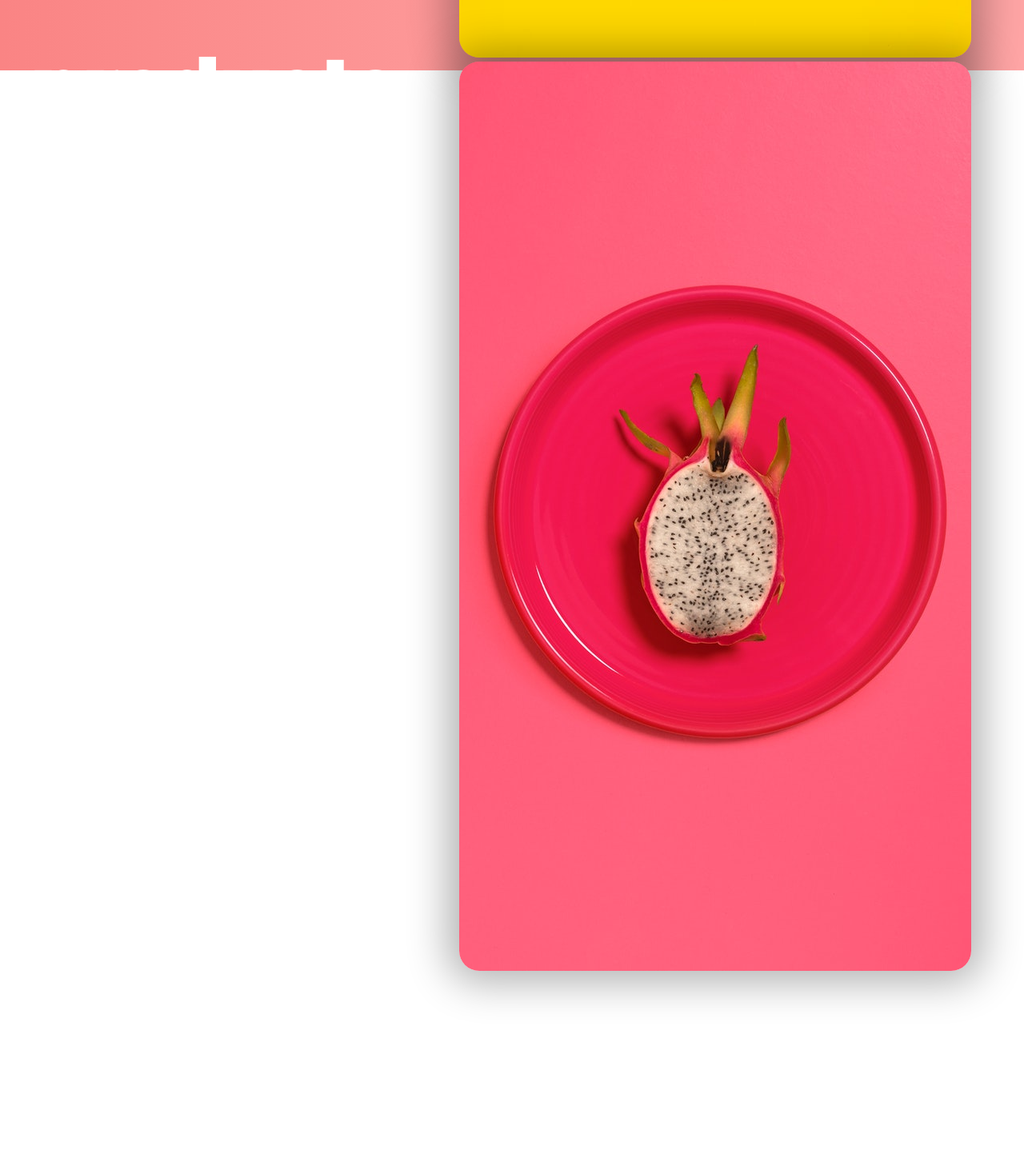
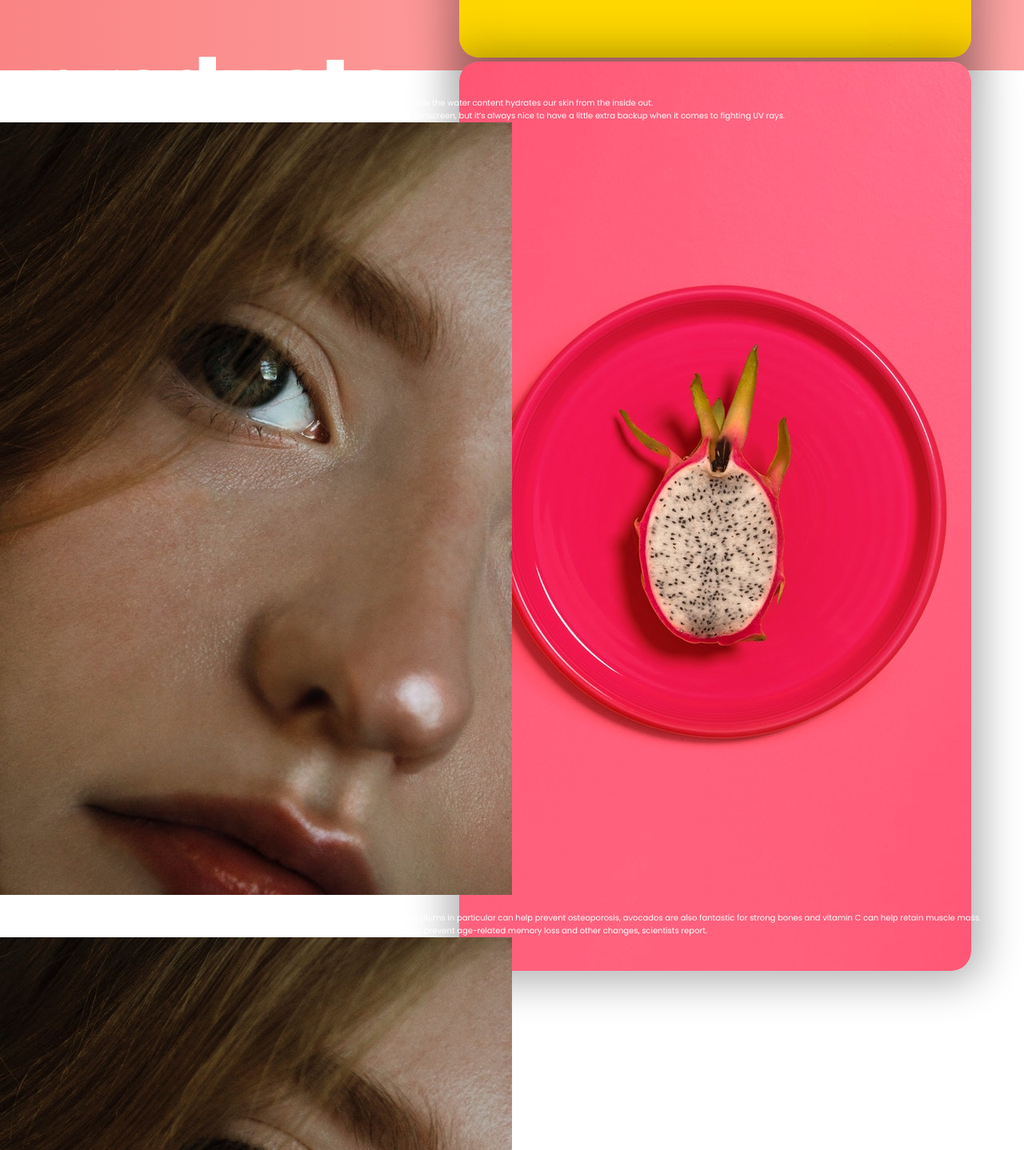
Before and after one commit to ErikRodriguez-webdev/juicy-fe, a React (Create React App) app in the folder juicy/: page / in a window 1280 px wide. Shown: the part 712-2150 px from the top of the page at 80% size. Before the commit the page ends 2104 px from the top, so only its background shows below. Built offline with nearby package versions, Linux system fonts and the light colour scheme.

Commit message:
• Creates benefits card component • Creates data structure for benefit cards in utils folder

```diff
--- a/juicy/src/App.js
+++ b/juicy/src/App.js
@@ -1,3 +1,8 @@
+// components
+import BenefitCards from "./components/BenefitCards.js";
+// data structure
+import { data } from "./utils/structures/BenefitStructure.js";
+// stylesheet
 import "./index.css";
 // assets
 import hero1 from "./assets/images/juicy_hero_2_by_AleksandarPasaric_from_Pexels.jpeg";
@@ -33,6 +38,13 @@ function App() {
           <img src={scrollDown} alt="scroll down" />
         </div>
       </section>
+
+      <section className="benefit">
+        <h3>Juicy Benefits</h3>
+        {data.map((groupObj) => (
+          <BenefitCards key={groupObj.id} data={groupObj} />
+        ))}
+      </section>
     </div>
   );
 }
--- /dev/null
+++ b/juicy/src/components/BenefitCards.js
@@ -0,0 +1,19 @@
+// stylesheet
+import "../index.css";
+
+export default function BenefitCards(props) {
+  const { title, texts, image, imageAlt } = props.data;
+  return (
+    <div>
+      <div>
+        <h4>{title}</h4>
+        <ul>
+          {texts.map((text) => (
+            <li>{text}</li>
+          ))}
+        </ul>
+      </div>
+      <img src={image} alt={imageAlt} />
+    </div>
+  );
+}
--- /dev/null
+++ b/juicy/src/utils/structures/BenefitStructure.js
@@ -0,0 +1,36 @@
+import b1 from "../../assets/images/juicy_benefits_1_by_ChloeAmaya_from_pexels.jpeg";
+import b2 from "../../assets/images/juicy_benefits_1_by_ChloeAmaya_from_pexels.jpeg";
+import b3 from "../../assets/images/juicy_benefits_1_by_ChloeAmaya_from_pexels.jpeg";
+
+export const data = [
+  {
+    id: 1,
+    image: b1,
+    imageAlt: "healthy skin",
+    title: "Fruit makes you glow",
+    texts: [
+      "Yes, fruits will helps make your skin look positively glorious. The antioxidants in fruit help combat aging, while the water content hydrates our skin from the inside out.",
+      "Yes an avocado is a fruit and it can actually help prevent sun damage. Of course, you still need to wear sunscreen, but it’s always nice to have a little extra backup when it comes to fighting UV rays.",
+    ],
+  },
+  {
+    id: 2,
+    image: b2,
+    imageAlt: "working out with weights",
+    title: "Fruit helps you grow",
+    texts: [
+      "As part of a healthy diet, fruit can help make your bones and muscles stronger.  For example: eating dried plums in particular can help prevent osteoporosis, avocados are also fantastic for strong bones and vitamin C can help retain muscle mass. ",
+      "Blueberries, blackberries, strawberries and other berry fruits have beneficial effects on the brain and helps prevent age-related memory loss and other changes, scientists report.",
+    ],
+  },
+  {
+    id: 3,
+    image: b3,
+    imageAlt: "healthy decisions",
+    title: "Fruit lowers the risk of developing disease",
+    texts: [
+      "Eating fruit every day lowers the risk of so many diseases, it’s hard to list them all! For starters, eating fruit and veggies lowers your risk of developing heart disease and Type 2 Diabetes.",
+      "Fruit can also help control your blood pressure, lower your risk of developing certain cancers, and so much more. So, eat more fruit and you just may live a longer and healthier life.",
+    ],
+  },
+];
```
